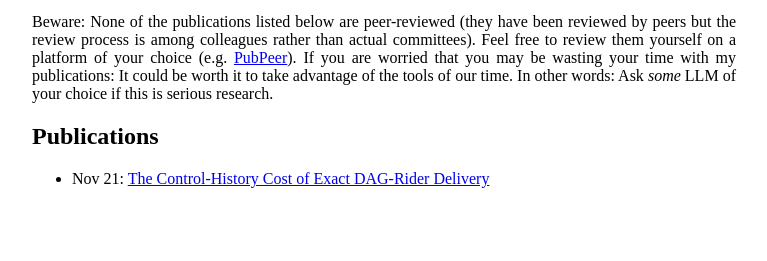
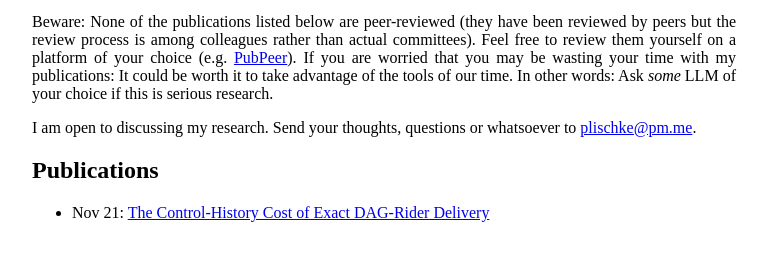
Before and after one commit to vplischke/research, a plain HTML site: page index.html in a window 1280 px wide. Shown: the part 145-406 px from the top of the page, without its empty margins (256-1023 px from the left). Drawn offline with Linux system fonts and the light colour scheme.

Commit message:
Add contact information for research discussion

```diff
--- a/index.html
+++ b/index.html
@@ -25,6 +25,11 @@
     is serious research.
   </p>
 
+  <p class="justify">
+    I am open to discussing my research. Send your thoughts, questions or whatsoever
+    to <a href="mailto:plischke@pm.me">plischke@pm.me</a>.
+  </p>
+
   <h2>Publications</h2>
   <ul>
     <li>
```
